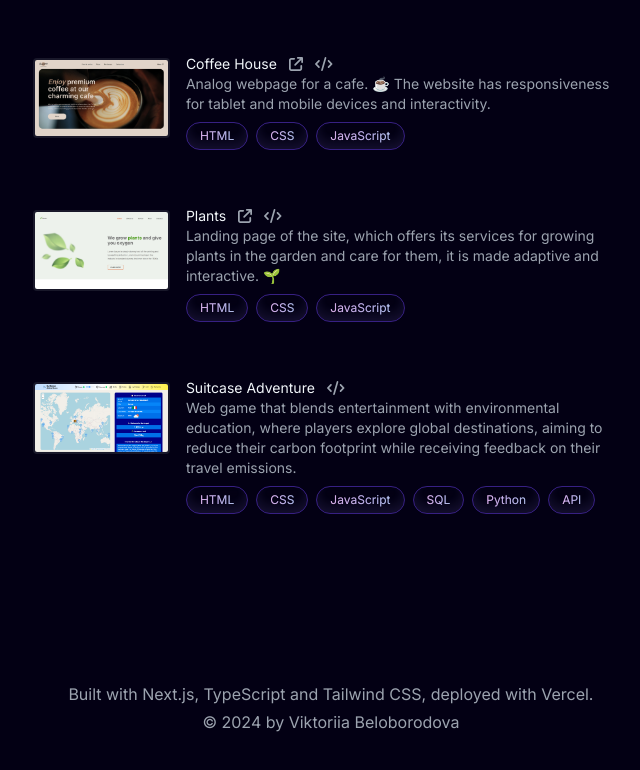
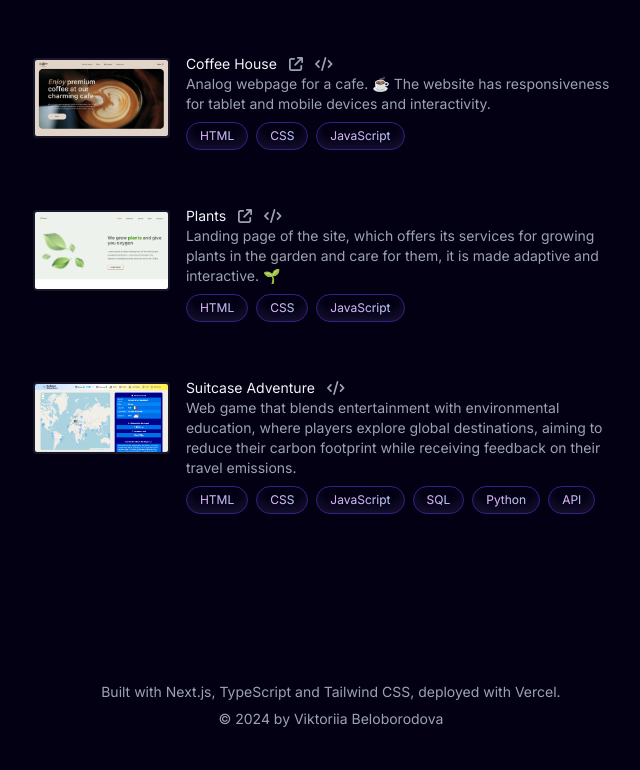
Before and after one commit to Viktoriia-code/portfolio-v4, a Next.js app: page / in a window 1280 px wide. Shown: the part 2984-3754 px from the top of the page, without its empty margins (543-1183 px from the left). Built offline with nearby package versions, Linux system fonts and the light colour scheme; a web font is replaced by a local one.

Commit message:
fix: style for header

```diff
--- a/components/main/Footer.tsx
+++ b/components/main/Footer.tsx
@@ -23,10 +23,10 @@ const Footer = () => {
       variants={slideInFromRight(0.3)}
       className='basic-text text-center text-sm'
     >
-      <p className="mb-1">
+      <p className="mb-1 sub-text">
         Built with Next.js, TypeScript and Tailwind CSS, deployed with Vercel.
       </p>
-      <span>© 2024 by Viktoriia Beloborodova</span>
+      <span className='sub-text'>© 2024 by Viktoriia Beloborodova</span>
     </motion.footer>
   )
 }
```
